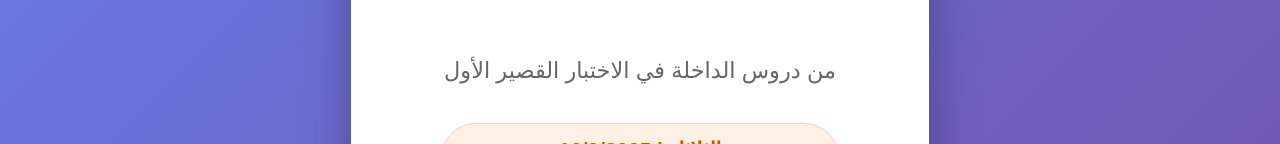
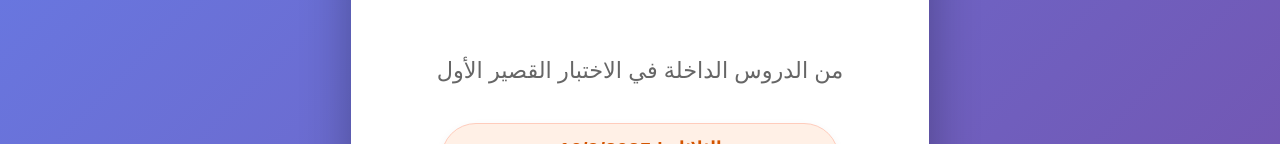
Before and after one commit to omk811/test1, a plain HTML site: page index.html in a window 1280 px wide. Shown: the part 376-520 px from the top of the page. Drawn offline with Linux system fonts and the light colour scheme; a web font is replaced by a local one.

Commit message:
Update index.html

```diff
--- a/index.html
+++ b/index.html
@@ -223,7 +223,7 @@
         <div class="icon">📘</div>
         <h1 class="title">درّسنا القادم: الجملة الاسمية</h1>
         <p class="subtitle">فهمها ببساطة... وإعرابها بثقة</p>
-        <p class="subtitle">من دروس الداخلة في الاختبار القصير الأول</p>
+        <p class="subtitle">من الدروس الداخلة في الاختبار القصير الأول</p>
 
         <!-- التاريخ والوقت -->
         <div class="datetime">
```
